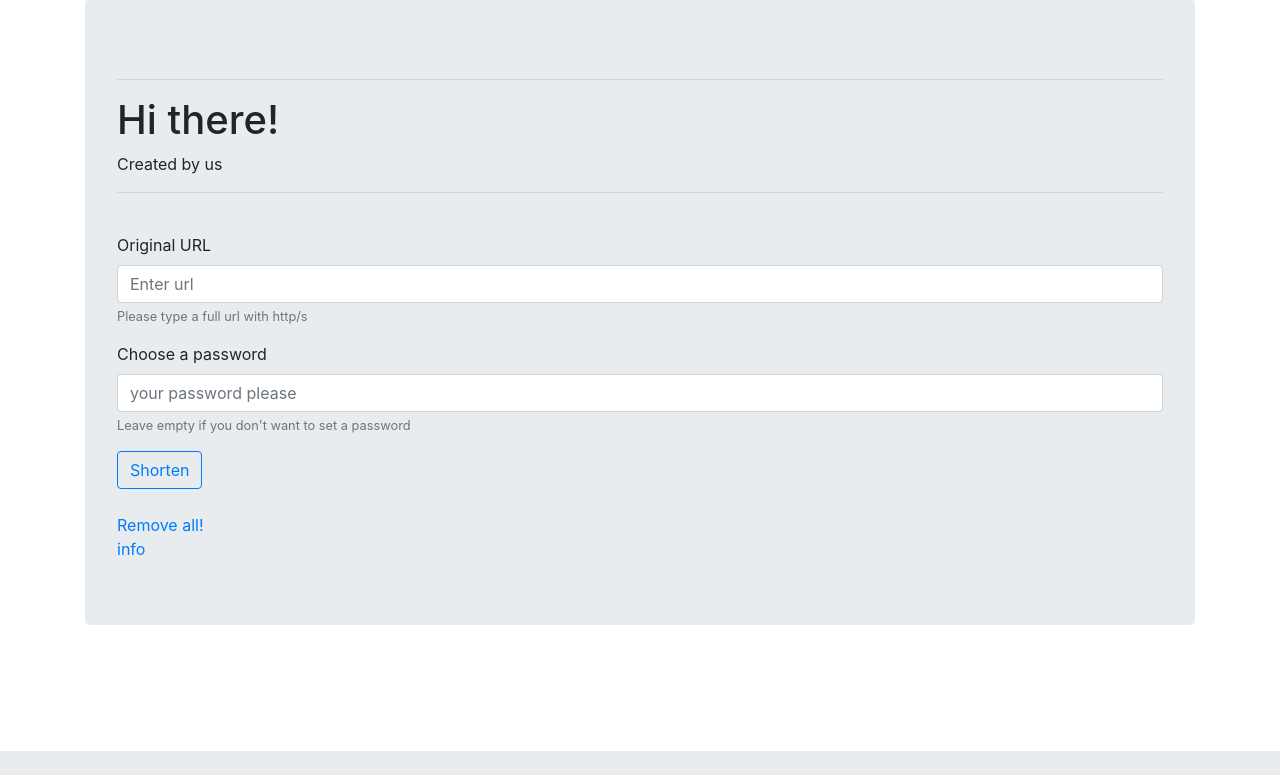
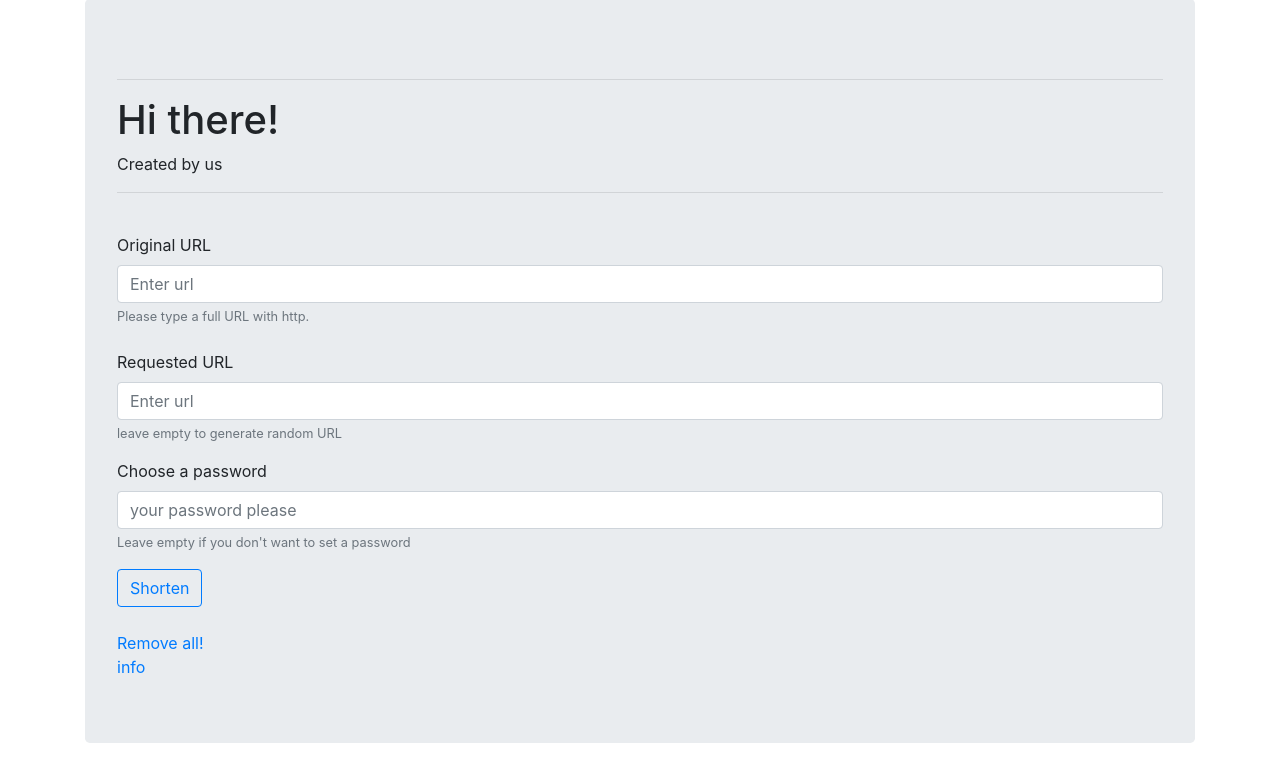
Before and after one commit to YuvalBlass/ClickyLink, a Flask app: template url_shortener/templates/index.html in a window 1280 px wide. Shown: the part 49-824 px from the top of the page. Before the commit the page ends 800 px from the top, so only its background shows below. Run offline with Flask 2, Linux system fonts and the light colour scheme; the template is opened without the code that fills it, so the values that code supplies are empty; some libraries are stand-ins or nearby versions.

Commit message:
Beta 2.0

```diff
--- a/url_shortener/routes.py
+++ b/url_shortener/routes.py
@@ -48,14 +48,16 @@ def remove_all():
 @requires_auth
 def add_link():
     original_url = request.form['original_url']
+    requested_url = request.form['requested_url']
     password = request.form['password']
     link = Link(original_url=original_url)
+    temp = link.generate_short_link(requested_url)
     link.set_password(password)
     db.session.add(link)
     db.session.commit()
 
     return render_template('link_added.html',
-        new_link=link.short_url, original_url=link.original_url)
+        new_link=link.short_url, approved=temp[1], original_url=link.original_url)
 
 
 @page.route('/info')
--- a/url_shortener/templates/index.html
+++ b/url_shortener/templates/index.html
@@ -22,7 +22,12 @@
                 <div class="form-group">
                     <label for="original_url">Original URL</label>
                     <input name= "original_url" type="text" class="form-control" id="original_url" placeholder="Enter url">
-                    <small class="form-text text-muted">Please type a full url with http/s</small>
+                    <small id="emailHelp" class="form-text text-muted">Please type a full URL with http.</small>
+                    <br>
+
+                    <label for="requested_url">Requested URL</label>
+                    <input name= "requested_url" type="text" class="form-control" id="requested_url" placeholder="Enter url">
+                    <small id="emailHelp" class="form-text text-muted">leave empty to generate random URL</small>
                 </div>
 
                 <div class="form-group">
--- a/url_shortener/templates/link_added.html
+++ b/url_shortener/templates/link_added.html
@@ -21,6 +21,9 @@
                 <label for="new_url">New URL</label>
                 <input name= "new_url" type="text" class="form-control" id="new_url" value="{{ url_for('page.redirect_to_url', short_url=new_link, _external=True) }}">
             </div>
+            <a href="{{ url_for('page.redirect_to_url', short_url=new_link, _external=True) }}">
+                <button type="button" class="btn btn-outline-success btn-lg btn-block">Get your link!</button>
+            </a>
         </div>
     </div>
 
--- a/url_shortener/templates/redirect.html
+++ b/url_shortener/templates/redirect.html
@@ -21,11 +21,11 @@
                 <div class="form-group">
                     <label for="password">Enter the password</label>
                     <input name= "password" type="password" class="form-control" id="original_url" placeholder="your password please">
-                    <small class="form-text text-muted">Description</small>
+                    <small class="form-text text-muted">Ask the friend who send you this link for the password</small>
                 </div>
 
                 <div class="control">
-                    <button type="submit" class="btn btn-outline-primary">Shorten</button>
+                    <button type="submit" class="btn btn-outline-primary btn-lg btn-block">Give me the link!</button>
                 </div>
 
             </form>
```
Also changed, not shown: url_shortener/models.py (+7 -4 lines), url_shortener/db.sqlite3.
